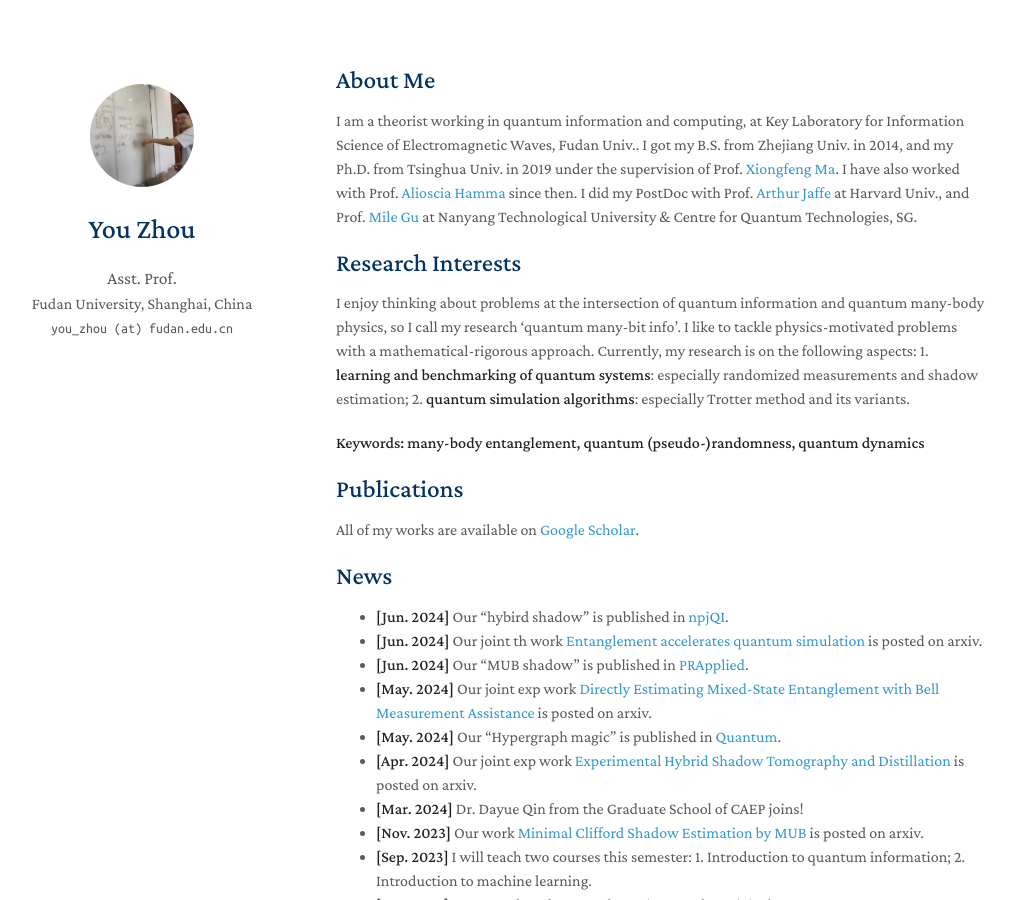
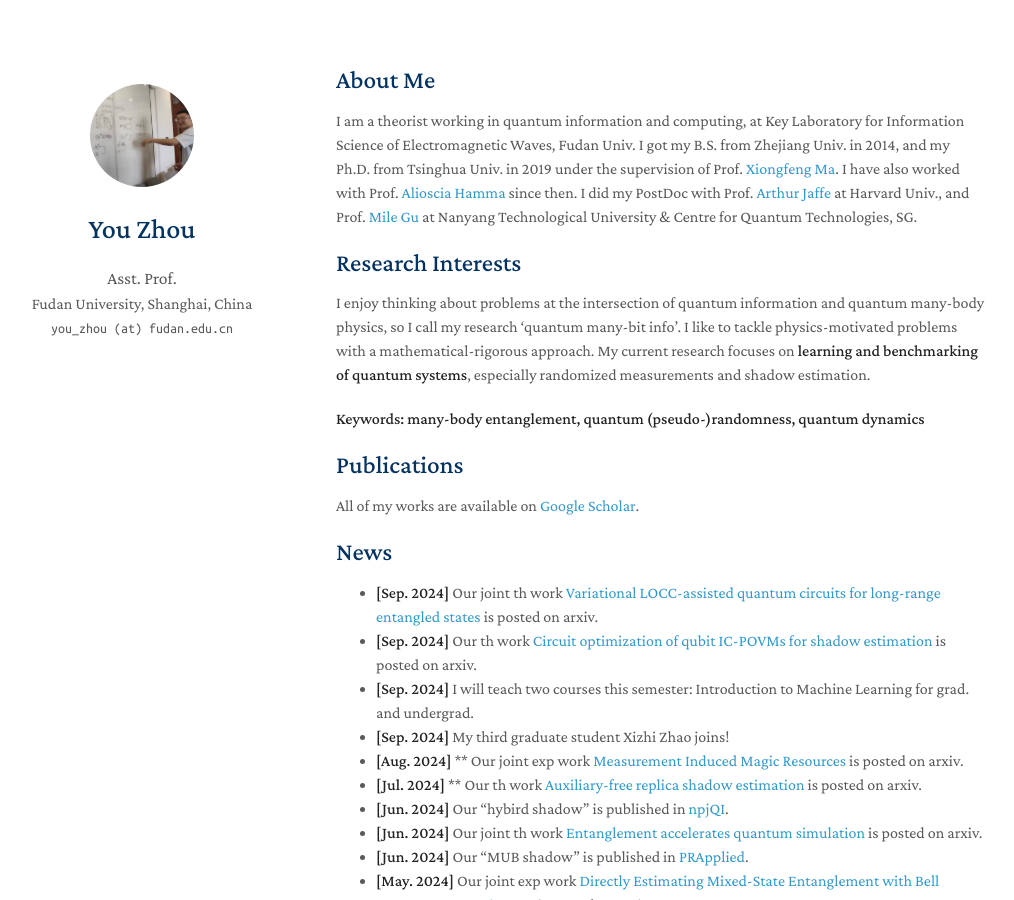
Before and after one commit to youzhoutravel/homepage1, a Jekyll site: the page built from index.md, in a window 1280 px wide and 900 px high. Shown: the whole window, without its empty margins (134-1148 px from the left). Built offline with Jekyll 4.4.1, drawn with Linux system fonts in a browser that asks for light colours; nearby versions of some CDN libraries; a style sheet for code colours, icons or effects is not loaded; our own code applies the rules of GitHub Pages for plain Markdown files.

Commit message:
Update index.md

```diff
--- a/index.md
+++ b/index.md
@@ -4,11 +4,11 @@ layout: homepage
 
 ## About Me
 
-I am a theorist working in quantum information and computing, at Key Laboratory for Information Science of Electromagnetic Waves, Fudan Univ.. I got my B.S. from Zhejiang Univ. in 2014, and my Ph.D. from Tsinghua Univ. in 2019 under the supervision of Prof. [Xiongfeng Ma](https://iiis.tsinghua.edu.cn/maxiongfeng/). I have also worked with Prof. [Alioscia Hamma](https://www.quantumphysics.fun/) since then. I did my PostDoc with Prof. [Arthur Jaffe](https://mathpicture.fas.harvard.edu/) at Harvard Univ., and Prof. [Mile Gu](https://www.quantumcomplexity.org/milegu/) at Nanyang Technological University & Centre for Quantum Technologies, SG.
+I am a theorist working in quantum information and computing, at Key Laboratory for Information Science of Electromagnetic Waves, Fudan Univ. I got my B.S. from Zhejiang Univ. in 2014, and my Ph.D. from Tsinghua Univ. in 2019 under the supervision of Prof. [Xiongfeng Ma](https://iiis.tsinghua.edu.cn/maxiongfeng/). I have also worked with Prof. [Alioscia Hamma](https://www.quantumphysics.fun/) since then. I did my PostDoc with Prof. [Arthur Jaffe](https://mathpicture.fas.harvard.edu/) at Harvard Univ., and Prof. [Mile Gu](https://www.quantumcomplexity.org/milegu/) at Nanyang Technological University & Centre for Quantum Technologies, SG.
 
 ## Research Interests
 I enjoy thinking about problems at the intersection of quantum information and quantum many-body physics, so I call my research 'quantum many-bit info'. I like to tackle physics-motivated problems with a mathematical-rigorous approach.
-Currently, my research is on the following aspects: 1. **learning and benchmarking of quantum systems**: especially randomized measurements and shadow estimation; 2. **quantum simulation algorithms**: especially Trotter method and its variants.
+My current research focuses on **learning and benchmarking of quantum systems**, especially randomized measurements and shadow estimation.
 
 **Keywords: many-body entanglement, quantum (pseudo-)randomness, quantum dynamics**
 
@@ -17,6 +17,12 @@ Currently, my research is on the following aspects: 1. **learning and benchmarki
 All of my works are available on [Google Scholar](https://scholar.google.com/citations?view_op=list_works&hl=en&hl=en&user=oQ_tbtYAAAAJ&sortby=pubdate).
 
 ## News
+- **[Sep. 2024]** Our joint th work [Variational LOCC-assisted quantum circuits for long-range entangled states](https://arxiv.org/abs/2409.07281) is posted on arxiv.
+- **[Sep. 2024]** Our th work [Circuit optimization of qubit IC-POVMs for shadow estimation](https://arxiv.org/abs/2409.05676) is posted on arxiv.
+-  **[Sep. 2024]** I will teach two courses this semester: Introduction to Machine Learning for grad. and undergrad.
+- **[Sep. 2024]** My third graduate student Xizhi Zhao joins!
+- **[Aug. 2024]** ** Our joint exp work [Measurement Induced Magic Resources](https://arxiv.org/abs/2408.01980) is posted on arxiv.
+- **[Jul. 2024]** ** Our th work [Auxiliary-free replica shadow estimation](https://arxiv.org/abs/2407.20865) is posted on arxiv.
 - **[Jun. 2024]** Our "hybird shadow" is published in [npjQI](https://www.nature.com/articles/s41534-024-00846-5).
 - **[Jun. 2024]** Our joint th work [Entanglement accelerates quantum simulation](https://arxiv.org/abs/2406.02379) is posted on arxiv.
 - **[Jun. 2024]** Our "MUB shadow" is published in [PRApplied](https://journals.aps.org/prapplied/abstract/10.1103/PhysRevApplied.21.064001).
```
